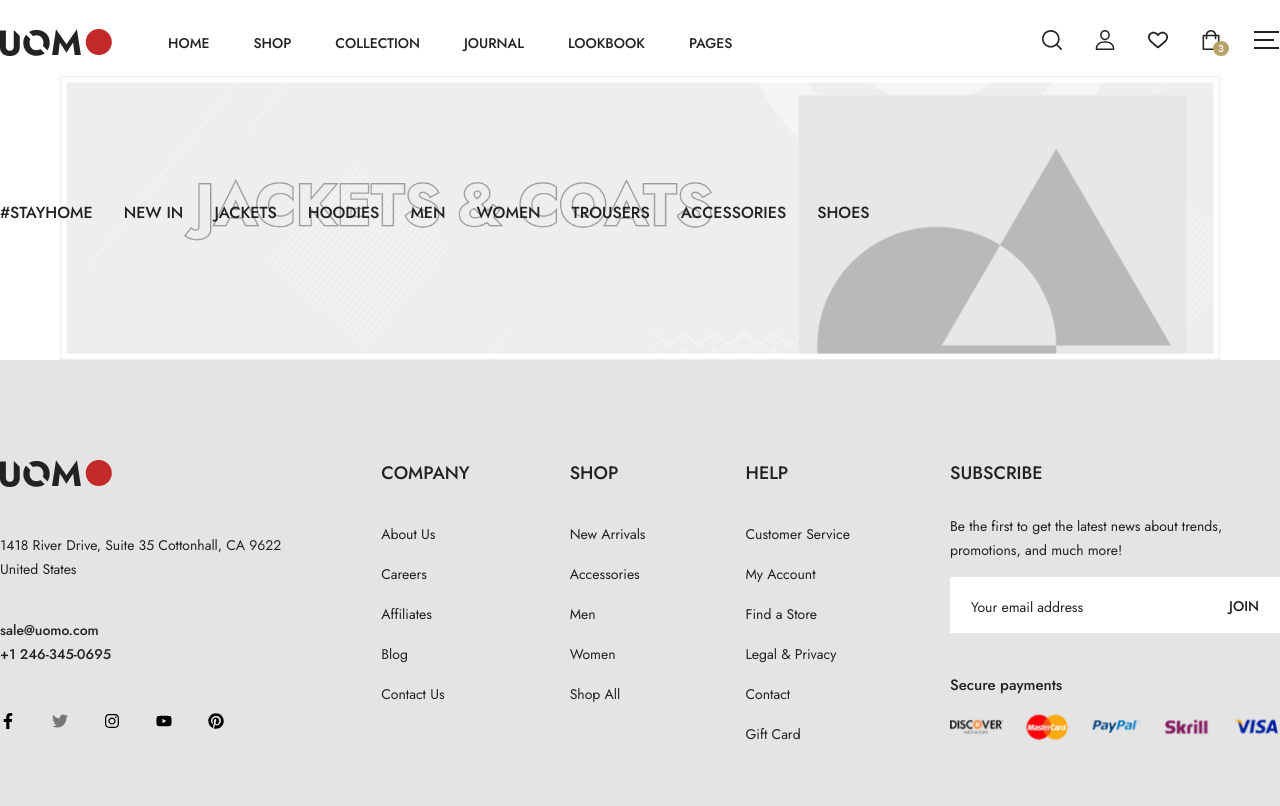
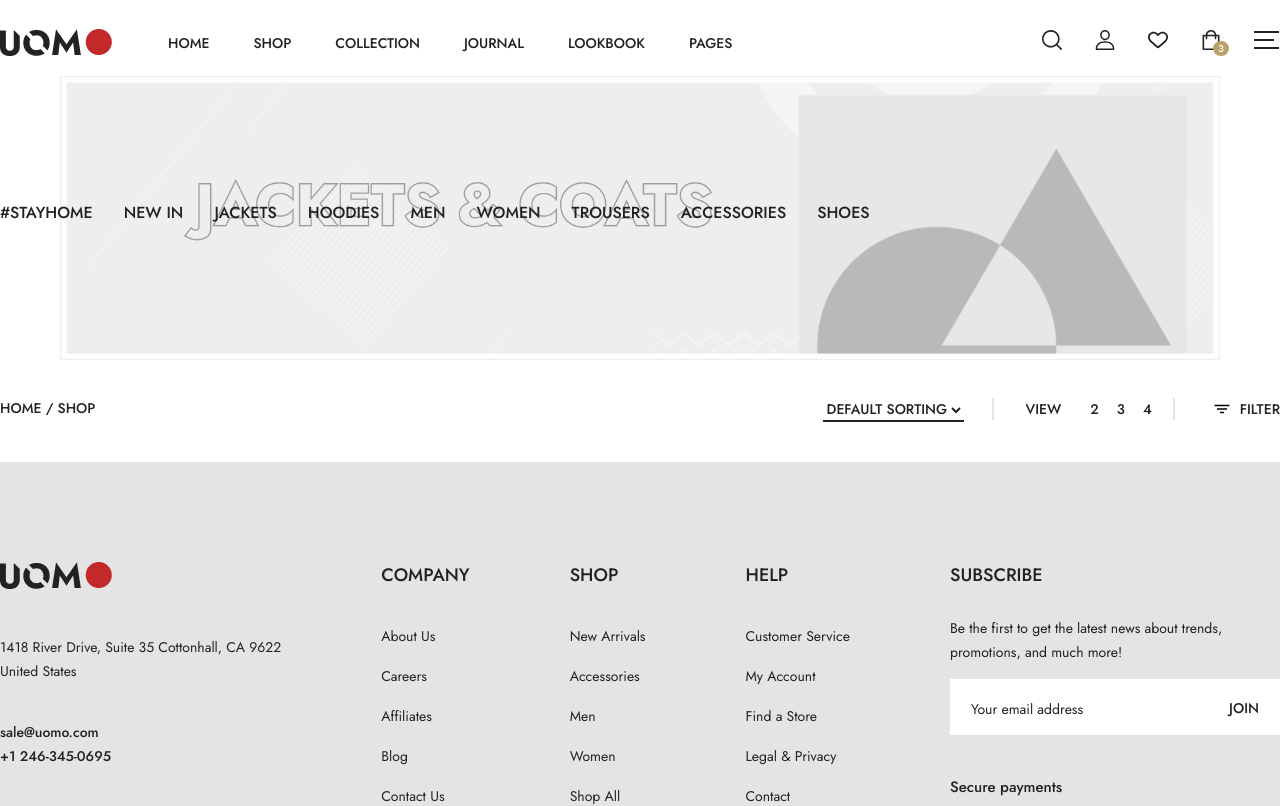
Before and after one commit to mdshihab75/UOMO-Ecommerce-Project, a React (Vite) app: page /shop in a window 1280 px wide. Shown: the top 806 px of the page. Built offline with nearby package versions, Linux system fonts and the light colour scheme.

Commit message:
Breadcrum/Sort&View Add Korse

```diff
--- /dev/null
+++ b/src/Components/Common/BreadCrumb.jsx
@@ -0,0 +1,18 @@
+import React from 'react'
+import { Link, useLocation } from 'react-router'
+import Container from '../ui/Container';
+
+const BreadCrumb = () => {
+    let {pathname} = useLocation();
+    let location = pathname.split('/').pop();
+    console.log(location)
+  return (
+
+        <h2 className='font-jost font-medium text-sm text-primary-black leading-6 uppercase'><Link to='/'>HOME</Link> / {location}</h2>
+
+
+
+  )
+}
+
+export default BreadCrumb
--- /dev/null
+++ b/src/Components/shop/Sort&View.jsx
@@ -0,0 +1,50 @@
+import React from 'react'
+import { IoFilterSharp } from "react-icons/io5";
+import Container from '../ui/Container';
+const SortAndView = () => {
+  return (
+
+
+      <div className='flex gap-15.5'>
+      {/* Sorting */}
+      <div className='relative after:content-[""] after:absolute after:w-0.5 after:h-5.5 after:bg-ftbg after:top-1/2 after:-translate-y-1/2 after:-right-7.5'>
+
+        <select className='font-jost font-medium text-sm text-primary-black leading-6 border-b-2 uppercase outline-none'>
+          <option>DEFAULT SORTING</option>
+          <option>shihab</option>
+          <option>nafisa</option>
+        </select>
+
+      </div>
+
+      {/* View */}
+      <div className='flex gap-4.5 items-center relative after:content-[""] after:absolute after:w-0.5 after:h-5.5 after:bg-ftbg after:top-1/2 after:-translate-y-1/2 after:-right-5.75'>
+        <h3 className='font-jost font-medium text-sm text-primary-black leading-6 mr-2.75'>VIEW</h3>
+
+        <button className='button-list'>
+          2
+        </button>
+
+        <button className='button-list'>
+          3
+        </button>
+
+        <button className='button-list'>
+          4
+        </button>
+      </div>
+      <div className='flex items-center'>
+          <IoFilterSharp />
+        <h3 className='font-jost font-medium text-sm text-primary-black leading-6 ml-2.5'>FILTER</h3>
+      </div>
+    </div>
+
+
+  )
+}
+
+
+
+
+
+export default SortAndView
--- a/src/Pages/Shop.jsx
+++ b/src/Pages/Shop.jsx
@@ -1,10 +1,19 @@
 import React from 'react'
 import ShopBanner from '../Components/shop/ShopBanner'
+import BreadCrumb from '../Components/Common/BreadCrumb'
+import SortAndView from '../Components/shop/Sort&View'
+import Container from '../Components/ui/Container'
 
 const Shop = () => {
   return (
     <main>
         <ShopBanner/>
+        <Container>
+            <div className='flex justify-between mt-9 mb-10'>
+                <BreadCrumb/>
+                <SortAndView/>
+            </div>
+        </Container>
     </main>
   )
 }
--- a/src/index.css
+++ b/src/index.css
@@ -43,3 +43,7 @@
 .list-items {
     @apply font-jost font-medium text-base text-primary-black relative after:content-[''] after:absolute after:bg-primary-black after:w-0 hover:after:w-[40%] after:h-0.5 after:left-0 after:bottom-0 after:duration-300
 }
+
+.button-list {
+    @apply font-jost font-medium text-sm text-primary-black leading-6 relative after:content-[''] after:absolute after:bg-primary-black after:w-0 hover:after:w-[80%] after:h-0.5 after:left-0 after:bottom-0 after:duration-300
+}
```
